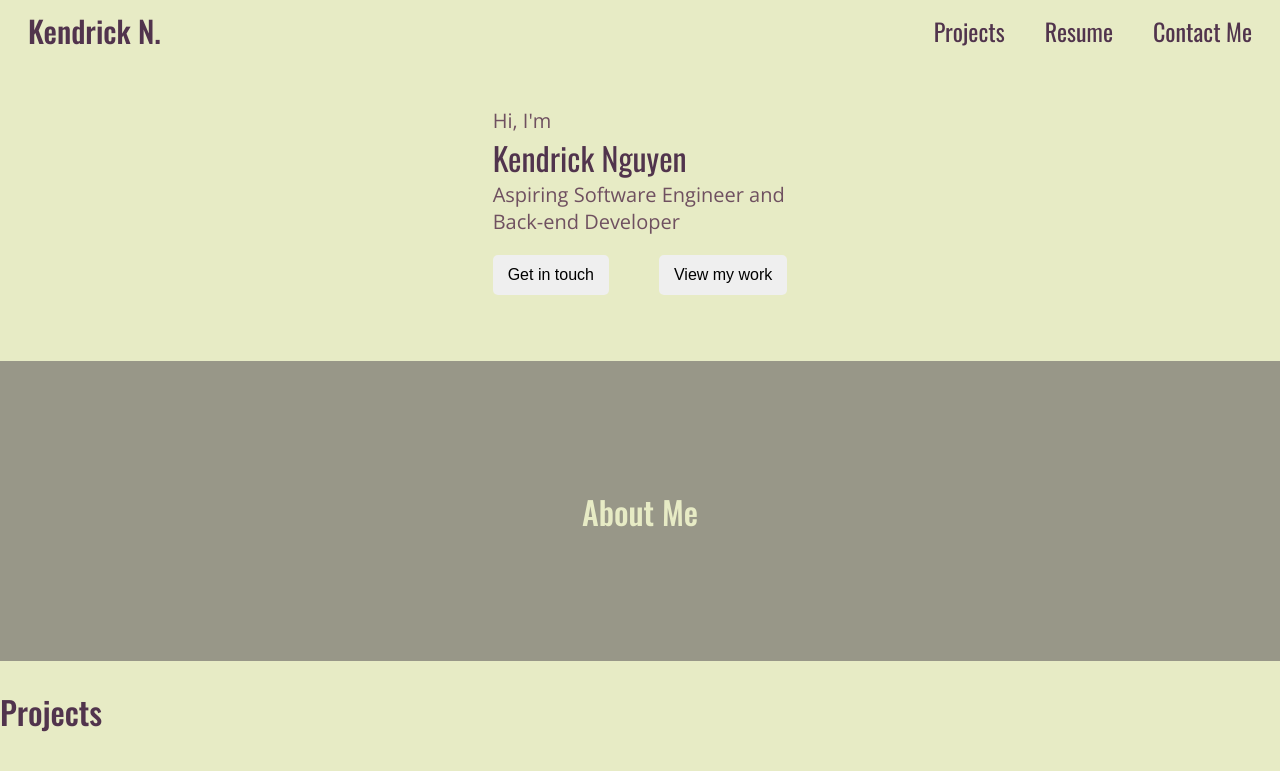
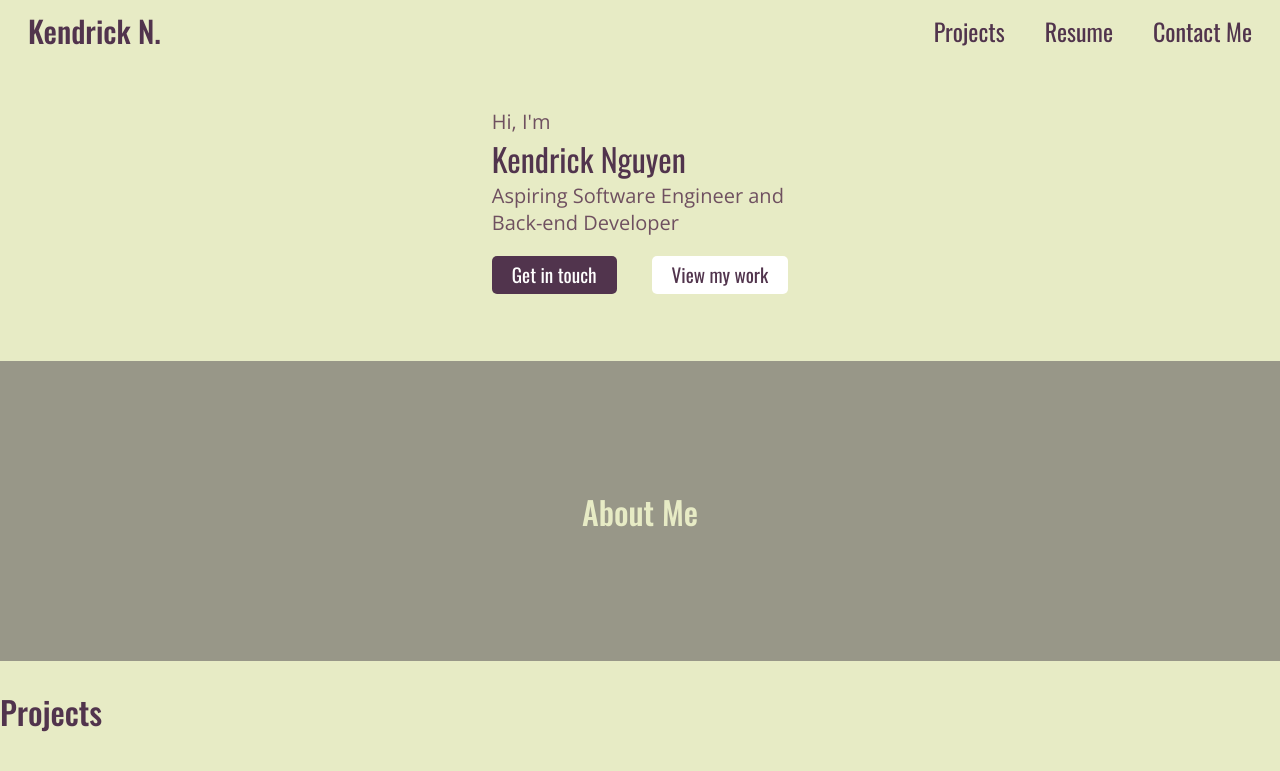
Before and after one commit to KendrickNguyen76/portfolio-website, a Jekyll site: the page built from index.html, in a window 1280 px wide. Shown: the top 771 px of the page. Built offline with Jekyll 4.4.1, drawn with Linux system fonts in a browser that asks for light colours.

Commit message:
Finished styling and making hero-statement buttons work

```diff
--- a/assets/css/homepage.css
+++ b/assets/css/homepage.css
@@ -1,3 +1,4 @@
+/* Hero Statement Section */
 #hero_statement {
   display: flex;
   justify-content: center;
@@ -7,10 +8,37 @@
 
 #hero_buttons {
   display: flex;
-  gap: 50px;
+  gap: 35px;
   margin: 20px 0;
 }
 
+#contact_button {
+  color: white;
+  background-color: #51344d;
+}
+
+#contact_button:hover {
+  background-color: #734b6c;
+}
+
+#contact_button:active {
+  background-color: #362333;
+}
+
+#project_button {
+  color: #51344d;
+  background-color: white;
+}
+
+#project_button:hover {
+  background-color: #eeeeee;
+}
+
+#project_button:active {
+  background-color: #cccccc;
+}
+
+/* About Me Section */
 #about_me {
   margin: 0;
   padding: 0;
--- a/assets/css/styles.css
+++ b/assets/css/styles.css
@@ -33,16 +33,19 @@ p {
     "wdth" 100;
 }
 
-button {
+/* General classes */
+
+.button {
   border: 0;
-  line-height: 2.5;
+  line-height: 2;
   border-radius: 5px;
-  font-size: 1rem;
-  padding: 0 15px;
+  font-size: 1.20rem;
+  padding: 0 20px;
+  text-decoration: none;
 }
 
 /* Fonts */
-.oswald_regular, h1 {
+.oswald_regular, h1, .button {
   font-family: "Oswald", sans-serif;
   font-optical-sizing: auto;
   font-weight: 400;
--- a/index.html
+++ b/index.html
@@ -9,8 +9,8 @@ title: Home
     <h1>Kendrick Nguyen</h1>
     <p>Aspiring Software Engineer and<br>Back-end Developer</p>
     <div id="hero_buttons">
-      <button type="button">Get in touch</button>
-      <button type="button">View my work</button>
+      <a id="contact_button" class="button" href="{% link contact_me.html %}">Get in touch</button> </a>
+      <a id="project_button" class="button" href="{% link projects.html %}">View my work</button> </a>
     </div>
   </div>
 </div>
```
